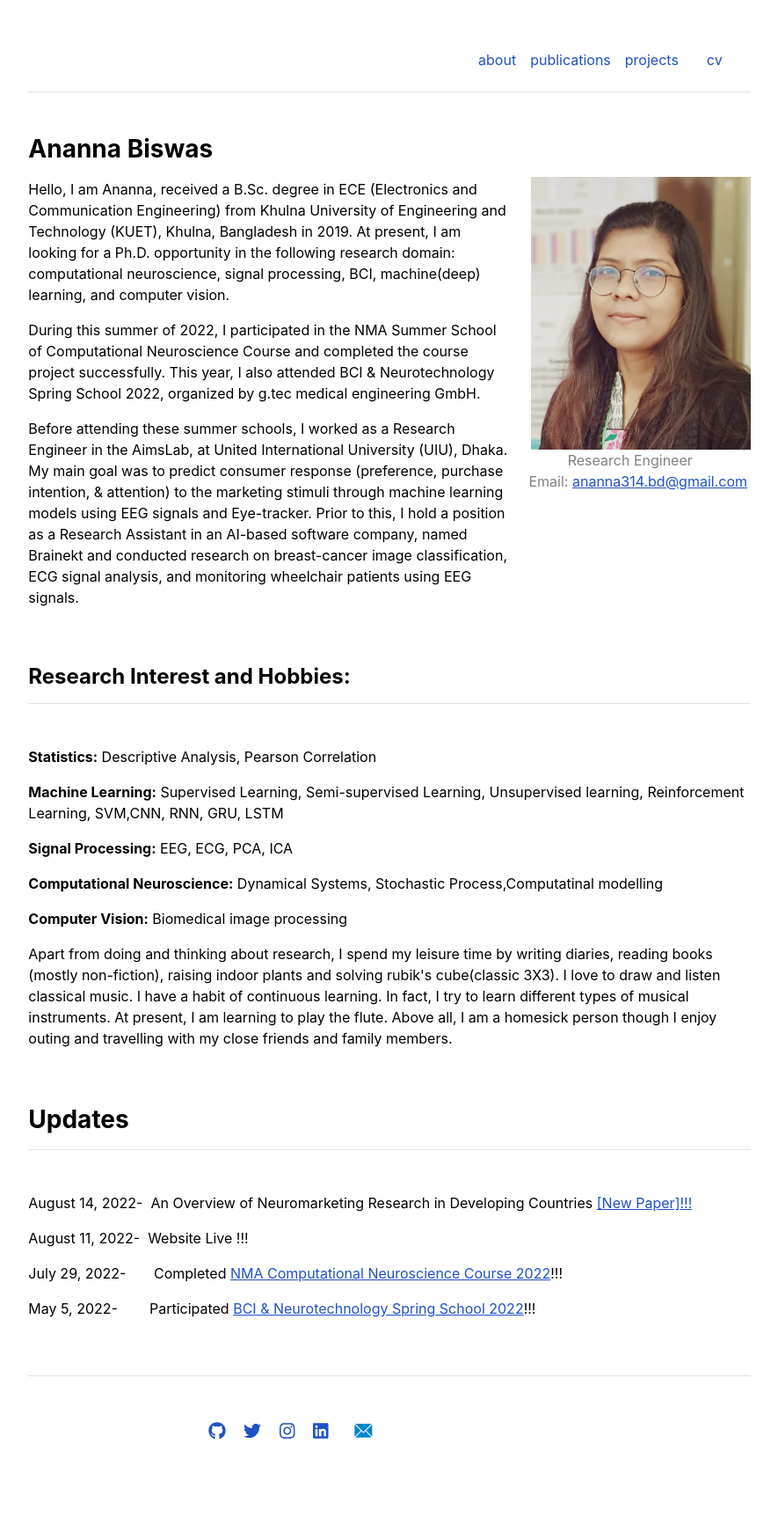
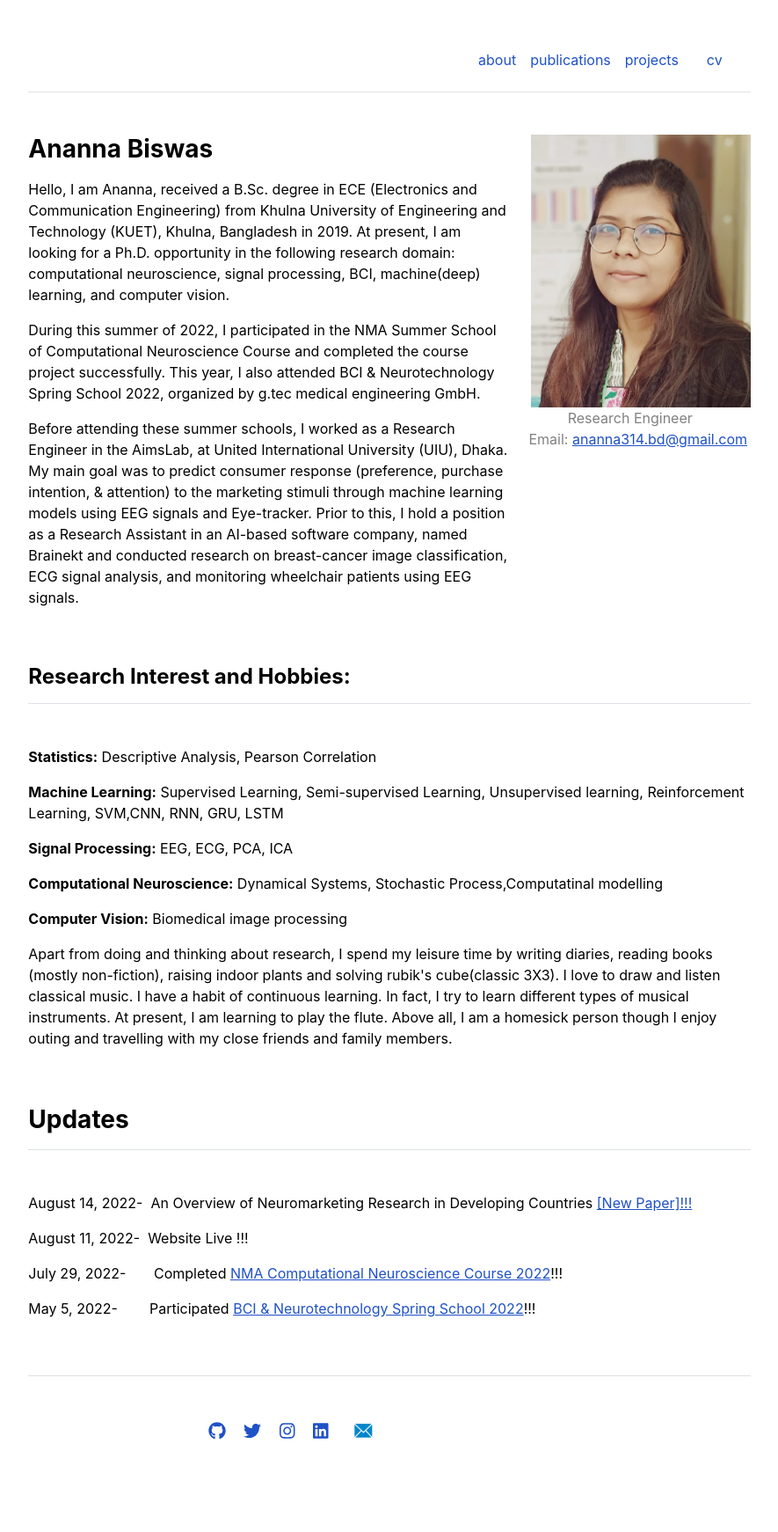
Before and after one commit to Anannabiswas/anannabiswas.github.io, a Jekyll site: the page built from index.md, in a window 1280 px wide. Shown: the whole page at 88% size, without its empty margins (197-1082 px from the left). Built offline with Jekyll 4.4.1, drawn with Linux system fonts in a browser that asks for light colours.

Commit message:
Update home.html

```diff
--- a/_layouts/home.html
+++ b/_layouts/home.html
@@ -9,7 +9,7 @@ layout: default
     {{ content }}
      </p>
   </div>
-  <div class="col-md-4 pt-5">
+  <div class="col-md-4 pt-6">
     <p>
       <img src="{{ site.github.url }}/assets/img/ananna_1.jpeg" alt="Home" width="250" height="310"style="float:right">
    </p>
```
